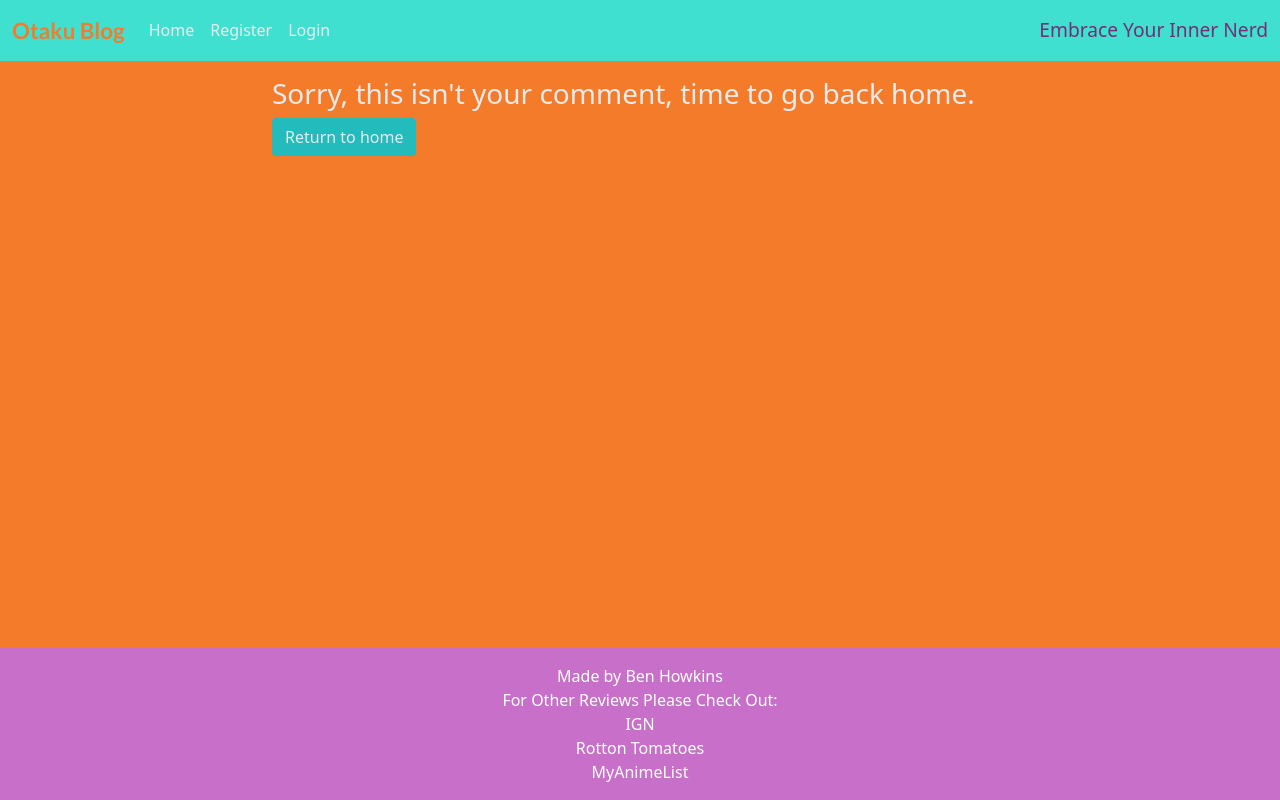
After one commit to BenHowkins/otoku_blog, a Django app: template templates/comment_edit.html in a window 1280 px wide. The commit adds this page. Run offline with Django 3.2, Linux system fonts and the light colour scheme; the template is opened without the code that fills it, so the values that code supplies are empty; parts of the project's set-up code (start-up, migrations or seed data) failed here and were passed over; some libraries are stand-ins or nearby versions.

Commit message:
Added edit comment functionality

```diff
--- a/blog/urls.py
+++ b/blog/urls.py
@@ -5,4 +5,6 @@ urlpatterns = [
     path('', views.PostList.as_view(), name='home'),
     path('<slug:slug>/', views.PostDetail.as_view(), name='post_detail'),
     path('like/<slug:slug>', views.PostLike.as_view(), name='post_like'),
+    path('edit/<pk>/', views.EditComment.as_view(), name='update_comment'),
+    path('delete/<slug>/delete/<comment_id>', views.DeleteComment.as_view(),name='delete'),
 ]
--- a/otaku_blog/settings.py
+++ b/otaku_blog/settings.py
@@ -28,7 +28,7 @@ TEMPLATES_DIR = os.path.join(BASE_DIR, 'templates')
 SECRET_KEY = os.environ.get('SECRET_KEY')
 
 # SECURITY WARNING: don't run with debug turned on in production!
-DEBUG = False
+DEBUG = True
 
 X_FRAME_OPTIONS = 'SAMEORIGIN'
 
--- a/templates/base.html
+++ b/templates/base.html
@@ -80,27 +80,16 @@
     <!-- Footer -->
     <footer class="footer mt-auto py-3 dark-bg">
         <p class="m-0 text-center text-white">Made by Ben Howkins</p>
-        <p class="m-0 text-center text-white">For Other Reviews Please Check Out:
-        <ul class="list-inline">
-            <li class="list-item">
+        <p class="m-0 text-center text-white">For Other Reviews Please Check Out:<br>
             <a href="https://www.ign.com/uk" target="_blank">
-                    <i class="fa-solid fa-gamepad"></i>
                 <span>IGN</span>
-                </a>
-            </li>
-            <li class="list-item">
+            </a><br>
             <a href="https://www.rottentomatoes.com" target="_blank">
-                    <i class="fa-solid fa-film"></i>
                 <span>Rotton Tomatoes</span>
-                </a>
-            </li>
-            <li class="list-item">
+            </a><br>
             <a href="https://myanimelist.net" target="_blank">
-                    <i class="fal fa-tv fa-sm"></i>
                 <span>MyAnimeList</span>
             </a>
-            </li>
-        </ul>
         </p>
     </footer>
     <script>
--- /dev/null
+++ b/templates/comment_edit.html
@@ -0,0 +1,35 @@
+{% extends 'base.html' %}
+
+{% block content %}
+
+{% load crispy_forms_tags %}
+
+<div class="container">
+    <div class="row">
+        <div class="col-md-8 mt-3 offset-md-2">
+            <!-- check that the user is authenticated and that the user is the author of the review -->
+            {% if user.is_authenticated and user.username == comment.name %}
+
+            <h2>Edit Your Comment: </h2>
+
+            <p>Hi {{ user.username }}, want to make some changes to your Comment?<br>
+                Then go right ahead!!
+            </p>
+            <!-- edit comment form -->
+            <form method="post">
+                {{ form.as_p }}
+                {% csrf_token %}
+                <button type="submit" class="btn btn-signup">Update Review</button>
+            </form>
+            {% else %}
+
+            <!-- if they are not authenticated and/or the author, display this message -->
+            <h3>Sorry, this isn't your comment, time to go back home.</h3>
+            <a class="btn btn-signup" href="{% url 'home' %}">Return to home</a>
+
+            {% endif %}
+        </div>
+    </div>
+</div>
+
+{% endblock content %}
--- a/templates/index.html
+++ b/templates/index.html
@@ -15,7 +15,7 @@
                             <div class="image-container">
                                 {% if "placeholder" in post.featured_image.url %}
                                 <img class="card-img-top"
-                                    src="https://codeinstitute.s3.amazonaws.com/fullstack/blog/default.jpg">
+                                    src="https://res.cloudinary.com/dh5fzzg2s/image/upload/v1693310210/otaku_oiew1y.jpg">
                                 {% else %}
                                 <img class="card-img-top" src=" {{ post.featured_image.url }}">
                                 {% endif %}
```
Also changed, not shown: blog/views.py (+12 -1 lines), templates/comment_delete.html (added, +35 -0 lines), templates/comment_form.html (added, +35 -0 lines), templates/post_detail.html (+15 -3 lines). Lines whose indentation alone changed are shown as unchanged.
